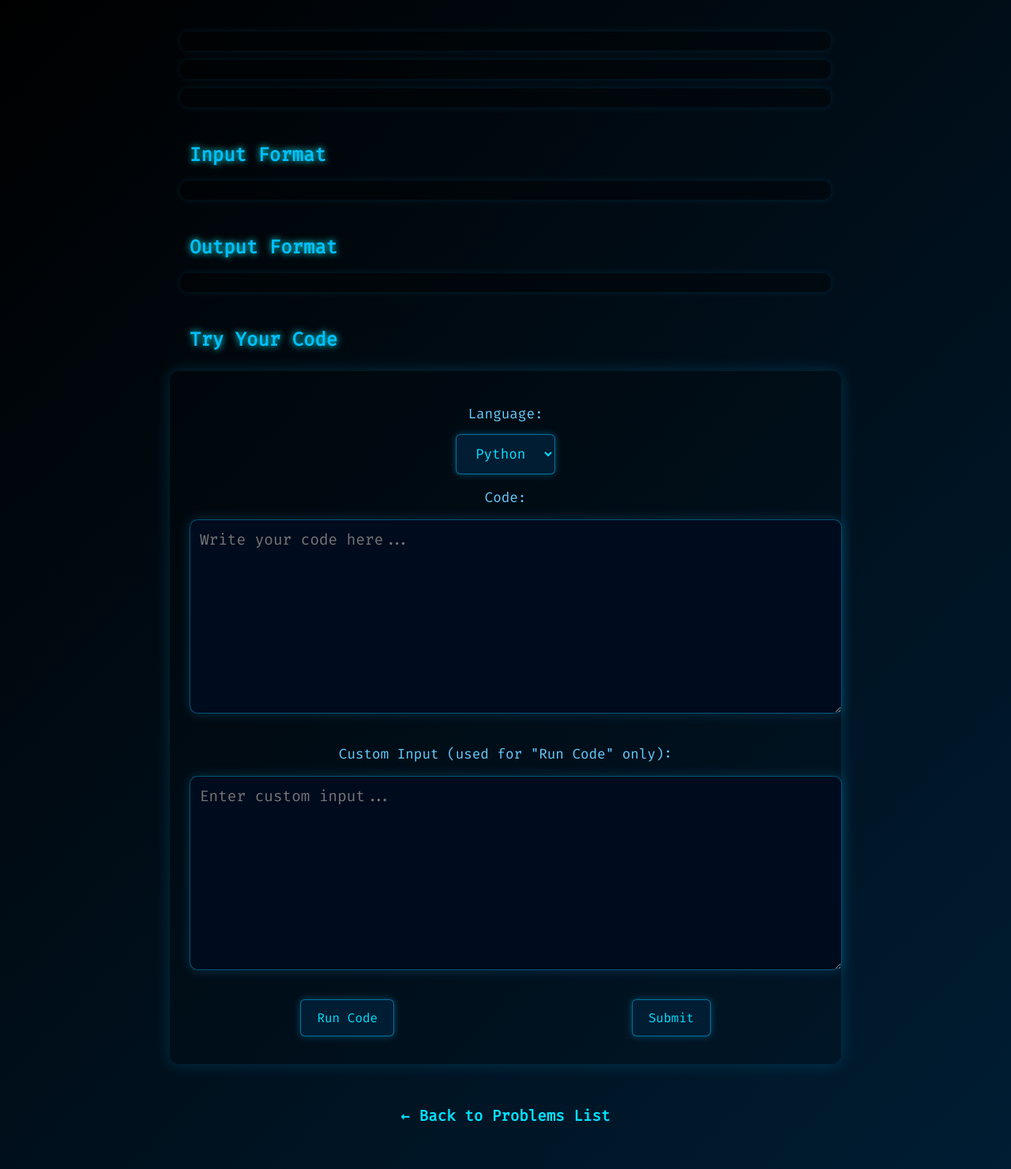
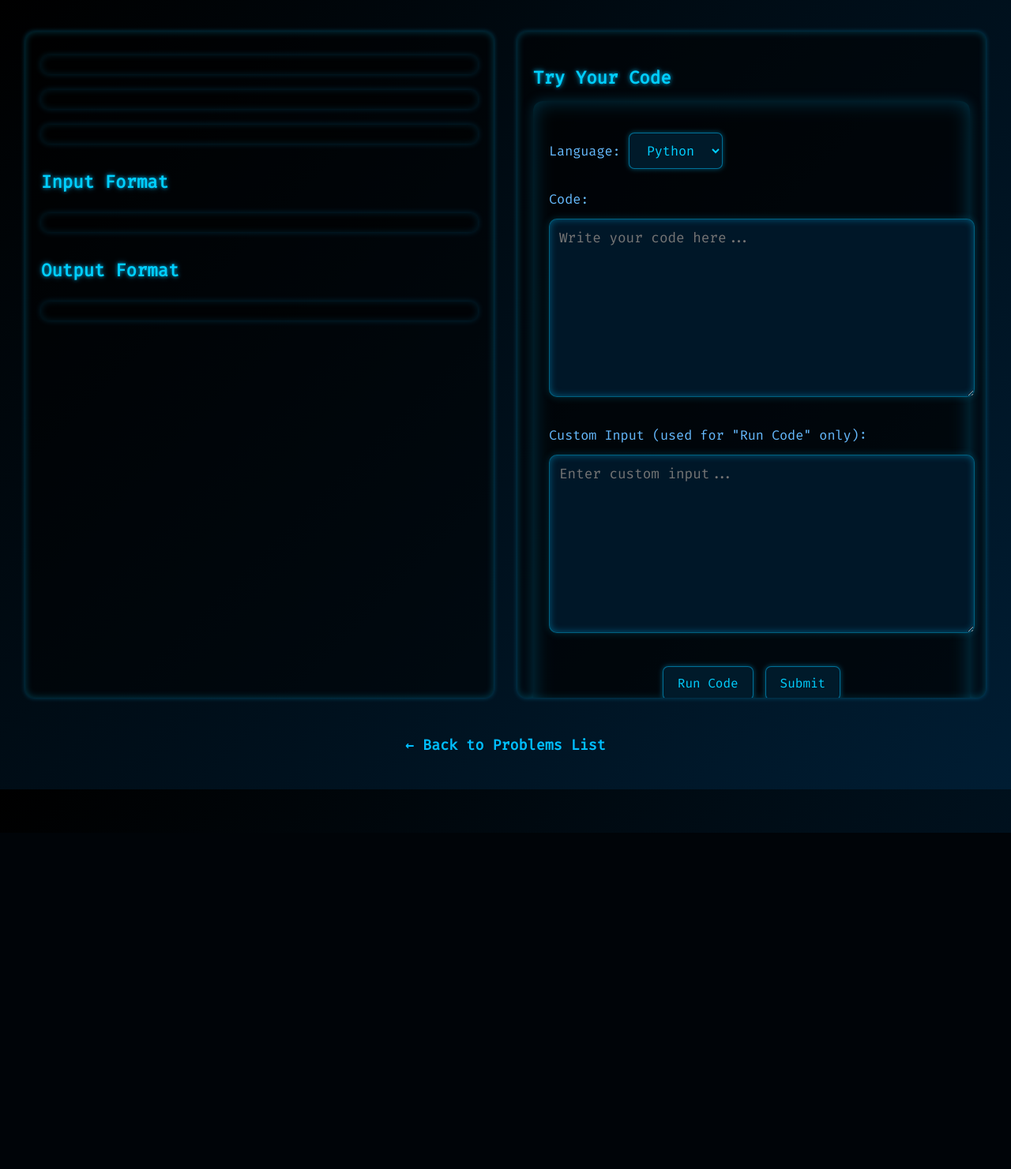
Before and after one commit to Deepu-Mahi/DeepLogic, a Django app: template submit/templates/problem_detail.html in a window 1280 px wide. Shown: the whole page at 79% size. After the commit the page ends 1055 px from the top, so only its background shows below. Run offline with Django 3.2, Linux system fonts and the light colour scheme; the template is opened without the code that fills it, so the values that code supplies are empty.

Commit message:
dockerization

```diff
--- /dev/null
+++ b/requirements.txt
@@ -0,0 +1,4 @@
+asgiref==3.8.1
+Django==4.2.13
+sqlparse==0.5.0
+typing_extensions==4.12.0
--- a/submit/templates/problem_detail.html
+++ b/submit/templates/problem_detail.html
@@ -10,143 +10,259 @@
       background: linear-gradient(135deg, #000 0%, #001d33 100%);
       color: #00bfff;
       margin: 40px auto;
-      max-width: 950px;
+      max-width: 95%;
       padding: 0 20px;
       line-height: 1.7;
+      user-select: text;
+      -webkit-font-smoothing: antialiased;
+      -moz-osx-font-smoothing: grayscale;
     }
 
     h1 {
       text-align: center;
-      text-shadow: 0 0 15px #00bfff;
+      font-size: 3em;
       margin-bottom: 30px;
-      font-size: 3em;
-      animation: glowPulse 3s ease-in-out infinite;
+      color: #00cfff;
+      text-shadow:
+        0 0 5px #00cfffaa,
+        0 0 10px #00dfff77,
+        0 0 15px #00efff55;
+      animation: glowPulse 4s ease-in-out infinite;
     }
 
     @keyframes glowPulse {
-      0%, 100% { text-shadow: 0 0 15px #00bfff; }
-      50% { text-shadow: 0 0 25px #00ffff; }
+      0%, 100% {
+        text-shadow:
+          0 0 5px #00cfffaa,
+          0 0 10px #00dfff77,
+          0 0 15px #00efff55;
+      }
+      50% {
+        text-shadow:
+          0 0 7px #00e0ffbb,
+          0 0 12px #00e0ff99,
+          0 0 18px #00f0ff77;
+      }
+    }
+
+    .main-container {
+      display: flex;
+      gap: 30px;
+      justify-content: space-between;
+      max-width: 100%;
+      height: 80vh;
+    }
+
+    .left-panel, .right-panel {
+      width: 50%;
+      background: rgba(0, 0, 0, 0.5);
+      border-radius: 12px;
+      padding: 20px;
+      box-shadow:
+        0 0 6px #00bfff55,
+        inset 0 0 10px #00cfff44;
+      overflow-y: auto;
+      scrollbar-width: thin;
+      scrollbar-color: #00bfff44 transparent;
+      display: flex;
+      flex-direction: column;
+    }
+
+    .left-panel::-webkit-scrollbar,
+    .right-panel::-webkit-scrollbar {
+      width: 7px;
+    }
+    .left-panel::-webkit-scrollbar-track,
+    .right-panel::-webkit-scrollbar-track {
+      background: transparent;
+    }
+    .left-panel::-webkit-scrollbar-thumb,
+    .right-panel::-webkit-scrollbar-thumb {
+      background-color: #00bfff66;
+      border-radius: 15px;
+      border: 2px solid transparent;
+      background-clip: content-box;
     }
 
     p, pre, textarea {
-      background-color: rgba(0,0,0,0.35);
+      background-color: rgba(0, 0, 0, 0.45);
       padding: 12px;
       border-radius: 10px;
-      margin: 12px auto;
-      color: #bbf0ff;
-      font-size: 1.1em;
-      max-width: 800px;
-      box-shadow: 0 0 10px #00bfff22;
+      margin: 10px 0;
+      color: #a3e8ff;
+      font-size: 1.05em;
+      box-shadow:
+        0 0 8px #00bfff33,
+        inset 0 0 10px #00bfff22;
+      line-height: 1.4;
+      white-space: pre-wrap;
+      word-wrap: break-word;
+      flex-shrink: 0;
     }
 
     h3 {
-      max-width: 800px;
-      margin: 40px auto 10px auto;
-      text-shadow: 0 0 8px #00ffff;
-      font-size: 1.5em;
+      margin: 20px 0 10px;
+      font-size: 1.4em;
+      color: #00cfff;
+      text-shadow:
+        0 0 4px #00bfffaa,
+        0 0 8px #00cfff77;
+      flex-shrink: 0;
     }
 
     textarea {
       width: 100%;
-      height: 220px;
+      height: 200px;
       resize: vertical;
       font-family: 'Fira Code', monospace;
-      color: #00f0ff;
-      background-color: #000b1d;
-      border: 1px solid #00bfff66;
-      box-shadow: 0 0 15px #00bfff33;
-      transition: all 0.3s ease;
+      color: #00d0ff;
+      background-color: #001728;
+      border: 1px solid #00a0cc88;
+      box-shadow:
+        0 0 10px #00a0cc44,
+        inset 0 0 10px #00bfff66;
+      transition: all 0.25s ease;
+      text-align: left;
     }
 
     textarea:focus {
       outline: none;
-      border-color: #00ffff;
-      box-shadow: 0 0 25px #00ffff88;
+      border-color: #00ccffaa;
+      box-shadow:
+        0 0 15px #00ccffbb,
+        inset 0 0 15px #00ccffcc;
     }
 
     select, button {
       font-family: 'Fira Code', monospace;
       font-size: 1em;
-      margin: 10px auto;
-      display: block;
-      padding: 12px 20px;
-      background: #001d33;
-      color: #00e1ff;
-      border: 1px solid #00bfff88;
-      border-radius: 6px;
-      box-shadow: 0 0 10px #00bfff55;
-      transition: background-color 0.3s ease;
+      margin: 8px 0;
+      padding: 10px 18px;
+      background: #001a2a;
+      color: #00cfff;
+      border: 1px solid #0099ccaa;
+      border-radius: 7px;
+      box-shadow:
+        0 0 6px #0099cc88;
+      transition: background-color 0.25s ease, box-shadow 0.25s ease;
+      cursor: pointer;
+      user-select: none;
     }
 
-    button:hover {
-      background-color: #004466;
-      cursor: pointer;
-      box-shadow: 0 0 20px #00ffffaa;
+    button:hover, select:hover {
+      background-color: #00364d;
+      box-shadow:
+        0 0 12px #00bbffcc,
+        0 0 18px #00bbffcc;
     }
 
+    button:active {
+      box-shadow:
+        0 0 8px #0088cccc inset;
+      background-color: #002f43;
+    }
+
+    .btn-group {
+      display: flex;
+      justify-content: center;
+      gap: 15px;
+      margin-top: 12px;
+      flex-shrink: 0;
+    }
+
+    /* --- Updated test-result styling --- */
     .test-result {
-      background-color: #080820;
-      border-left: 5px solid;
-      border-radius: 10px;
-      margin: 15px auto;
-      padding: 15px;
-      max-width: 800px;
-      box-shadow: 0 0 15px rgba(0, 191, 255, 0.1);
-      animation: fadeIn 0.6s ease-in-out;
+      background-color: #0a0a15;
+      border-left: 6px solid;
+      border-radius: 8px;
+      margin: 18px auto;
+      padding: 15px 20px 15px 20px;
+      /* Remove all box-shadow except subtle inset if desired */
+      box-shadow: inset 1px 0 4px rgba(255, 255, 255, 0.1);
+      color: #b2e5ff;
+      font-size: 0.95em;
+      white-space: pre-wrap;
+      overflow-wrap: break-word;
+      position: relative;
+    }
+
+    /* Left side glowing vertical bar */
+    .test-result::before {
+      content: "";
+      position: absolute;
+      left: 0;
+      top: 0;
+      height: 100%;
+      width: 6px; /* same width as border-left */
+      border-radius: 8px 0 0 8px;
+      background-color: currentColor;
+      filter: drop-shadow(-2px 0 6px currentColor);
+      z-index: -1;
+      opacity: 1;
     }
 
     .Passed {
-      border-color: #00ff88;
-      box-shadow: 0 0 10px #00ff8855;
+      border-color: #00bb77;
+      color: #a6f5b6;
+      background-color: #003b22cc;
+    }
+    .Passed::before {
+      background-color: #00bb77;
+      filter: drop-shadow(-2px 0 6px #00bb77);
     }
 
     .Failed {
-      border-color: #ff5555;
-      box-shadow: 0 0 10px #ff555555;
+      border-color: #cc4444;
+      color: #ff9a9a;
+      background-color: #440000cc;
+    }
+    .Failed::before {
+      background-color: #cc4444;
+      filter: drop-shadow(-2px 0 6px #cc4444);
     }
 
     @keyframes fadeIn {
-      from { opacity: 0; transform: translateY(10px); }
+      from { opacity: 0; transform: translateY(6px); }
       to { opacity: 1; transform: translateY(0); }
     }
 
     .back-link {
       display: block;
-      max-width: 800px;
-      margin: 50px auto;
+      margin: 45px auto 0;
       text-align: center;
-      color: #00e1ff;
+      color: #00bfff;
       text-decoration: none;
-      font-weight: bold;
-      font-size: 1.2em;
-      transition: text-shadow 0.3s;
+      font-weight: 600;
+      font-size: 1.15em;
+      transition: text-shadow 0.25s;
+      user-select: none;
     }
 
     .back-link:hover {
-      text-shadow: 0 0 10px #00ffff, 0 0 15px #00bfff;
+      text-shadow:
+        0 0 8px #00cfffaa,
+        0 0 12px #0099ccaa;
     }
 
     label {
       display: block;
-      text-align: center;
-      font-size: 1.1em;
-      margin: 15px auto 5px;
-      color: #66ccff;
+      font-size: 1.05em;
+      margin: 12px 0 4px;
+      color: #66bbff;
+      user-select: none;
     }
 
     form {
-      background-color: rgba(0, 0, 0, 0.15);
-      padding: 25px;
+      background-color: rgba(0, 0, 0, 0.35);
+      padding: 20px;
       border-radius: 12px;
-      box-shadow: 0 0 20px #00bfff33;
-      max-width: 800px;
-      margin: 20px auto 40px;
-    }
-
-    .btn-group {
+      box-shadow:
+        0 0 15px #0099cc44,
+        inset 0 0 25px #0099cc55;
+      flex-grow: 1;
       display: flex;
-      justify-content: center;
-      gap: 20px;
+      flex-direction: column;
+      justify-content: space-between;
     }
   </style>
 </head>
@@ -154,6 +270,9 @@
 
   <h1>{{ problem.title }}</h1>
 
+  <div class="main-container">
+
+    <div class="left-panel">
       <p>{{ problem.description|linebreaks }}</p>
 
       <h3>Input Format</h3>
@@ -161,7 +280,9 @@
 
       <h3>Output Format</h3>
       <pre>{{ problem.output_format }}</pre>
+    </div>
 
+    <div class="right-panel">
       <h3>Try Your Code</h3>
       <form method="post">
         {% csrf_token %}
@@ -190,10 +311,13 @@
           <button type="submit" name="action" value="submit">Submit</button>
         </div>
       </form>
+    </div>
+
+  </div>
 
   {% if raw_output or raw_errors %}
     <h3>Run Result</h3>
-    <div class="test-result">
+    <div class="test-result" style="border-left-color:#00bfff; color:#b2e5ff; background-color:#002a44cc;">
       {% if raw_output %}
         <strong>Your Output:</strong><br/><pre>{{ raw_output }}</pre>
       {% endif %}
```
Also changed, not shown: 1 other file. Lines whose indentation alone changed are shown as unchanged.
